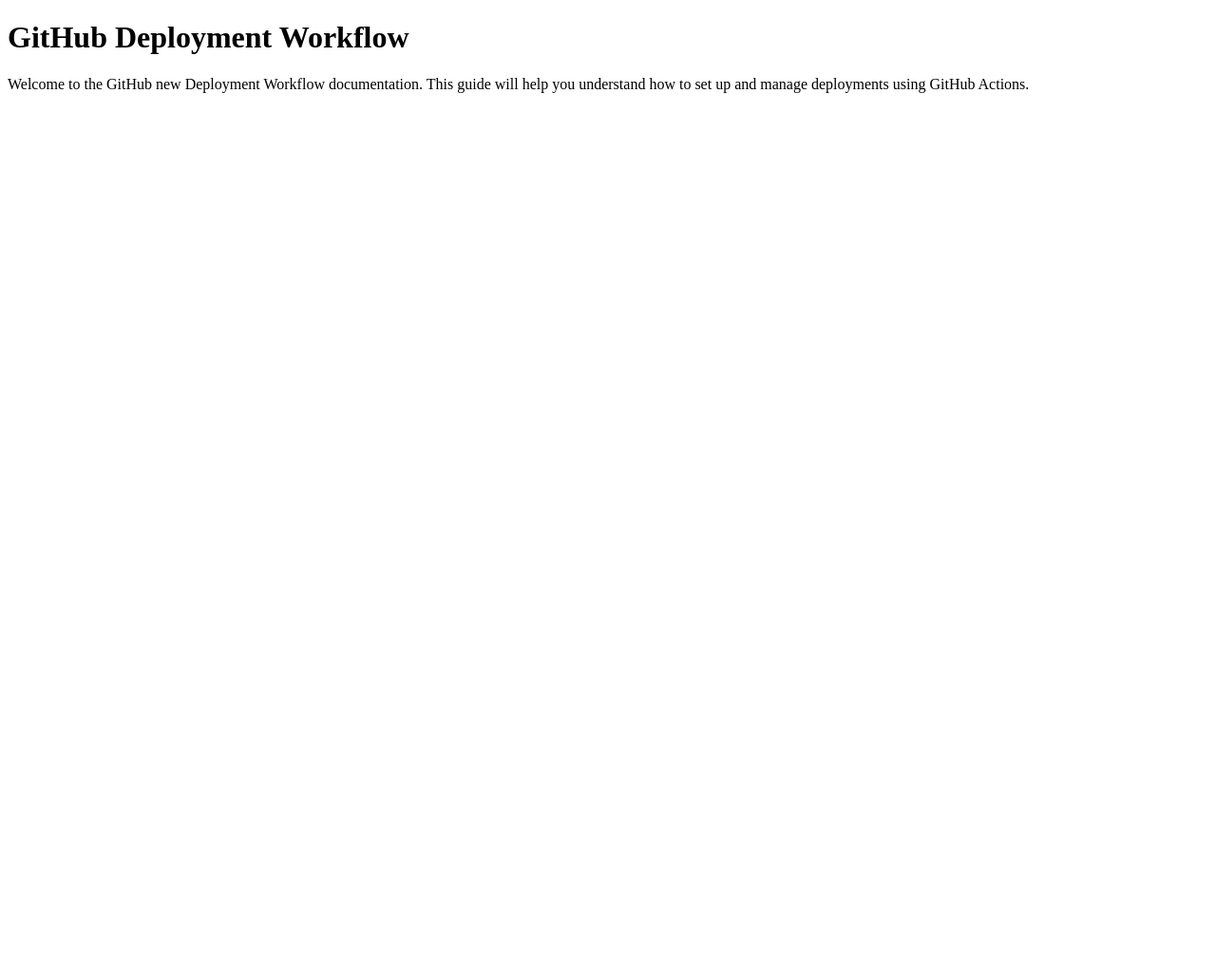
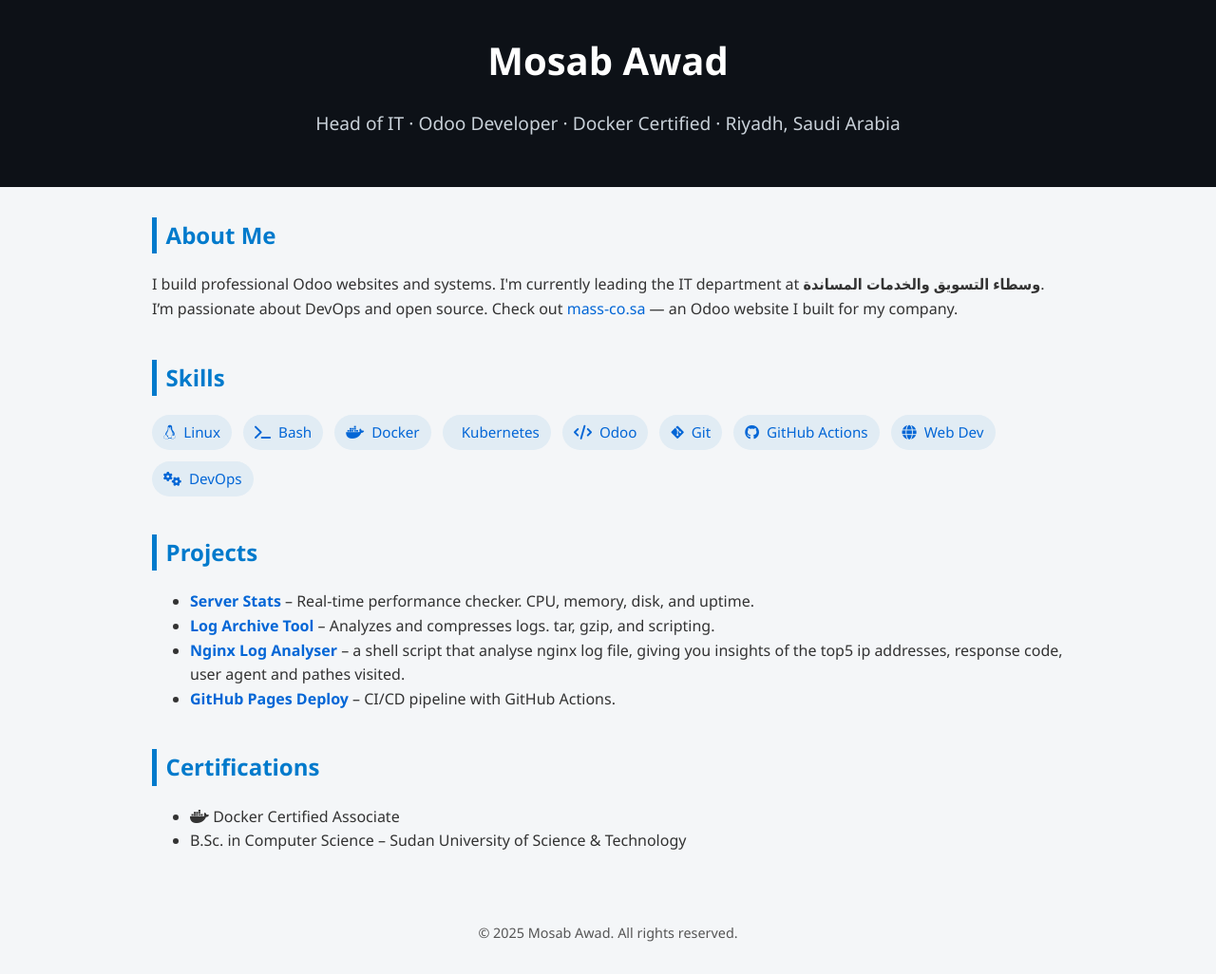
Before and after one commit to MosabAwadAhmedAlhadi/gh-deployment-workflow, a plain HTML site: page index.html in a window 1280 px wide. Shown: the whole page at 95% size. Before the commit the page ends 800 px from the top, so only its background shows below. Drawn offline with Linux system fonts and the light colour scheme.

Commit message:
[MOD] try this style

```diff
--- a/index.html
+++ b/index.html
@@ -1,14 +1,122 @@
 <!DOCTYPE html>
 <html lang="en">
 <head>
-    <meta charset="UTF-8">
-    <meta name="viewport" content="width=device-width, initial-scale=1.0">
-    <title>GitHub Deployment Workflow</title>
+  <meta charset="UTF-8" />
+  <meta name="viewport" content="width=device-width, initial-scale=1.0" />
+  <title>Mosab Awad | DevOps & Odoo Expert</title>
+  <link rel="stylesheet" href="https://cdnjs.cloudflare.com/ajax/libs/font-awesome/6.4.0/css/all.min.css">
+  <style>
+    body {
+      margin: 0;
+      font-family: 'Segoe UI', Tahoma, Geneva, Verdana, sans-serif;
+      background-color: #f4f6f8;
+      color: #333;
+      line-height: 1.6;
+    }
+    header {
+      background: #0d1117;
+      color: #fff;
+      padding: 2rem 1rem;
+      text-align: center;
+    }
+    header h1 {
+      margin: 0;
+      font-size: 2.5rem;
+    }
+    header p {
+      font-size: 1.2rem;
+      color: #c9d1d9;
+    }
+    .container {
+      max-width: 960px;
+      margin: 2rem auto;
+      padding: 0 1rem;
+    }
+    .section {
+      margin-bottom: 2.5rem;
+    }
+    .section h2 {
+      border-left: 5px solid #007acc;
+      padding-left: 0.6rem;
+      color: #007acc;
+      font-size: 1.5rem;
+    }
+    .skills {
+      display: flex;
+      flex-wrap: wrap;
+      gap: 0.75rem;
+      margin-top: 1rem;
+    }
+    .tag {
+      background: #e1ecf4;
+      color: #0366d6;
+      padding: 0.4rem 0.75rem;
+      border-radius: 20px;
+      display: flex;
+      align-items: center;
+      gap: 0.5rem;
+      font-size: 0.95rem;
+    }
+    a {
+      color: #0366d6;
+      text-decoration: none;
+    }
+    footer {
+      text-align: center;
+      padding: 2rem 1rem;
+      color: #555;
+      font-size: 0.9rem;
+    }
+  </style>
 </head>
 <body>
-    <header>
-        <h1>GitHub Deployment Workflow</h1>
-        <p>Welcome to the GitHub new Deployment Workflow documentation. This guide will help you understand how to set up and manage deployments using GitHub Actions.</p>
-    </header>
+  <header>
+    <h1>Mosab Awad</h1>
+    <p>Head of IT · Odoo Developer · Docker Certified · Riyadh, Saudi Arabia</p>
+  </header>
+
+  <div class="container">
+    <div class="section">
+      <h2>About Me</h2>
+      <p>I build professional Odoo websites and systems. I'm currently leading the IT department at <strong>وسطاء التسويق والخدمات المساندة</strong>. I’m passionate about DevOps and open source. Check out <a href="https://mass-co.sa" target="_blank">mass-co.sa</a> — an Odoo website I built for my company.</p>
+    </div>
+
+    <div class="section">
+      <h2>Skills</h2>
+      <div class="skills">
+        <div class="tag"><i class="fa-brands fa-linux"></i> Linux</div>
+        <div class="tag"><i class="fa-solid fa-terminal"></i> Bash</div>
+        <div class="tag"><i class="fa-brands fa-docker"></i> Docker</div>
+        <div class="tag"><i class="fa-brands fa-kubernetes"></i> Kubernetes</div>
+        <div class="tag"><i class="fa-solid fa-code"></i> Odoo</div>
+        <div class="tag"><i class="fa-brands fa-git-alt"></i> Git</div>
+        <div class="tag"><i class="fa-brands fa-github"></i> GitHub Actions</div>
+        <div class="tag"><i class="fa-solid fa-globe"></i> Web Dev</div>
+        <div class="tag"><i class="fa-solid fa-cogs"></i> DevOps</div>
+      </div>
+    </div>
+
+    <div class="section">
+      <h2>Projects</h2>
+      <ul>
+        <li><a href="https://github.com/MosabAwadAhmedAlhadi/ServerPerformanceStats" target="_blank"><strong>Server Stats</strong></a> – Real-time performance checker. CPU, memory, disk, and uptime.</li>
+        <li><a href="https://github.com/MosabAwadAhmedAlhadi/log-archive-tool" target="_blank"><strong>Log Archive Tool</strong></a> – Analyzes and compresses logs. tar, gzip, and scripting.</li>
+        <li><a href="https://github.com/MosabAwadAhmedAlhadi/nginx-log-analyser" target="_blank"><strong>Nginx Log Analyser</strong></a> – a shell script that analyse nginx log file, giving you insights of the top5 ip addresses, response code, user agent and pathes visited.</li>
+        <li><a href="https://github.com/MosabAwadAhmedAlhadi/gh-deployment-workflow" target="_blank"><strong>GitHub Pages Deploy</strong></a> – CI/CD pipeline with GitHub Actions.</li>
+      </ul>
+    </div>
+
+    <div class="section">
+      <h2>Certifications</h2>
+      <ul>
+        <li> <i class="fa-brands fa-docker"></i> Docker Certified Associate</li>
+        <li>B.Sc. in Computer Science – Sudan University of Science & Technology</li>
+      </ul>
+    </div>
+  </div>
+
+  <footer>
+    &copy; 2025 Mosab Awad. All rights reserved.
+  </footer>
 </body>
 </html>
```
